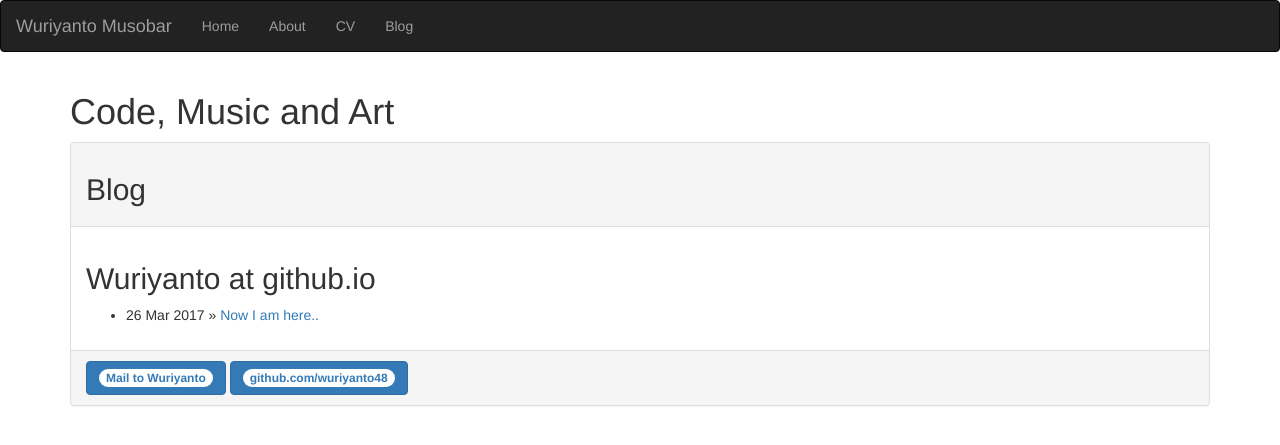
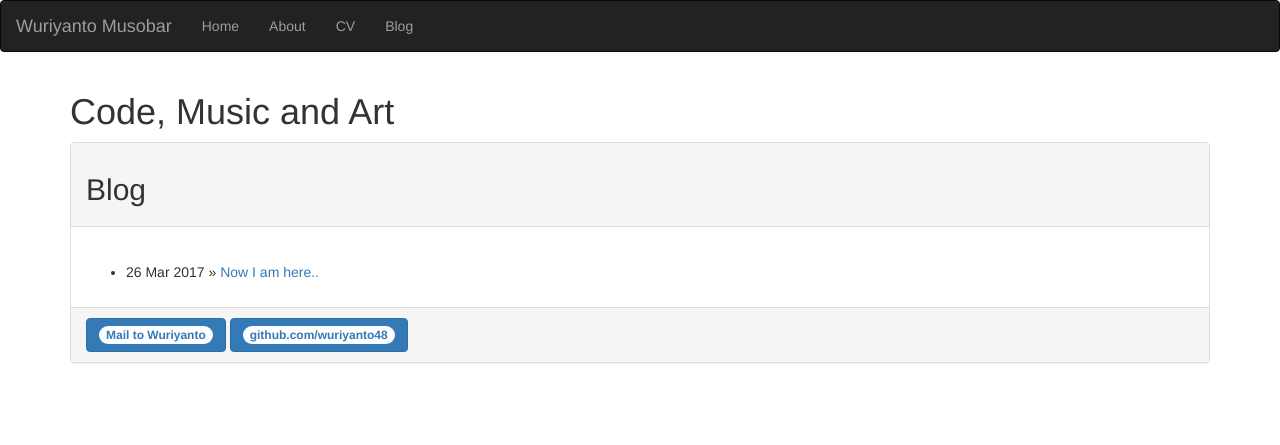
Before and after one commit to wuriyanto48/wuriyanto48.github.io, a Jekyll site: the page built from blog/index.html, in a window 1280 px wide. Shown: the top 445 px of the page. Built offline with Jekyll 4.4.1, drawn with Linux system fonts in a browser that asks for light colours; nearby versions of some CDN libraries; Markdown is read by kramdown in place of the engine named in the settings.

Commit message:
Update index.html

```diff
--- a/blog/index.html
+++ b/blog/index.html
@@ -1,7 +1,6 @@
 ---
 layout: default
-title: "Wuriyanto at github.io"
-title_header: "Blog"
+title_header: Blog
 ---
 	<h2>{{ page.title }}</h2>
 	<ul class="posts">
```
